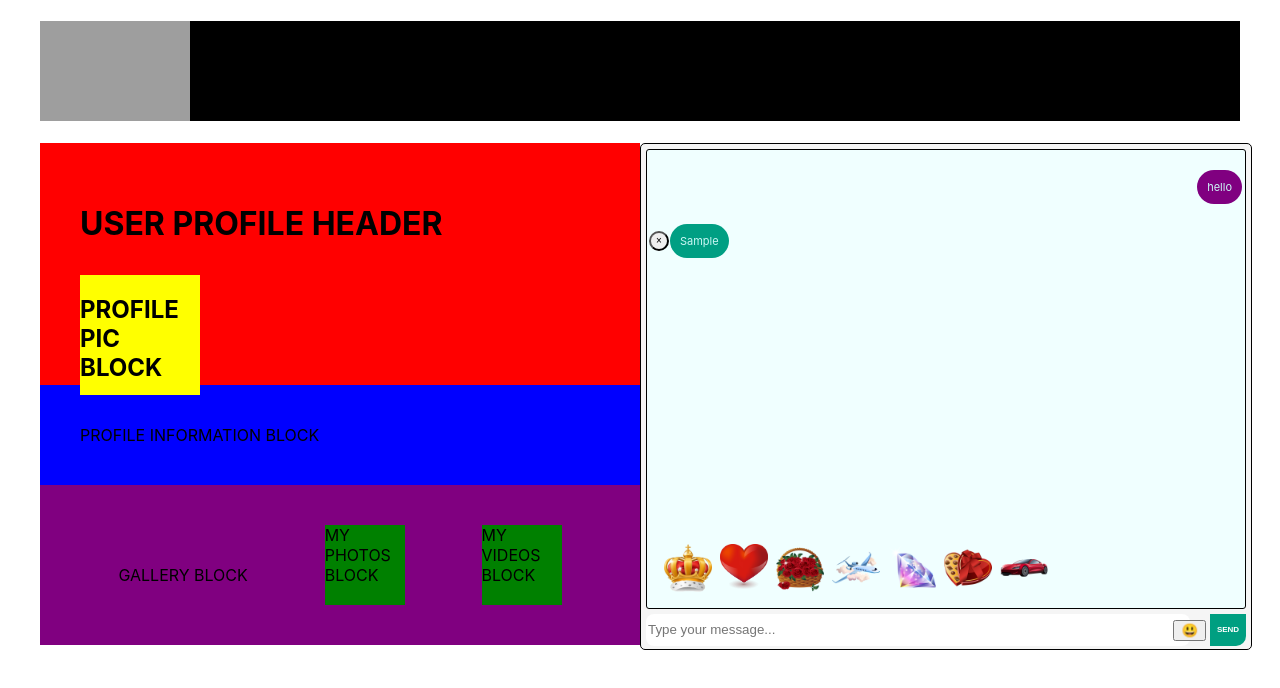
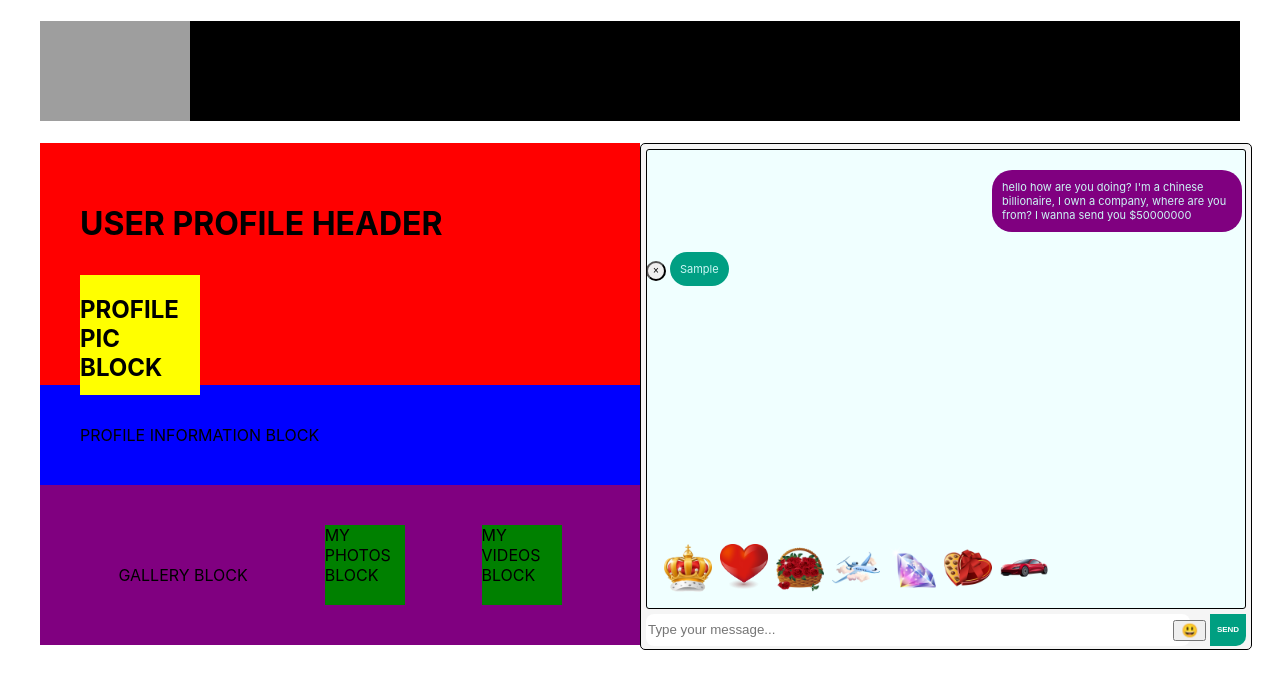
Before and after one commit to rockzNB/ChatBoxReact, a React (Create React App) app: page / in a window 1280 px wide. Both pictures are taken after typing "Sample" into the empty fields and a click on the button "SEND". Shown: the top 688 px of the page. Built offline with nearby package versions, Linux system fonts and the light colour scheme; grey boxes are pictures that could not be loaded.

Commit message:
added more values to the messages array

```diff
--- a/src/pages/Home/chat/chat.js
+++ b/src/pages/Home/chat/chat.js
@@ -1,4 +1,4 @@
-import React, { useState, useRef, useEffect } from "react";
+import React, { useEffect, useRef, useState } from "react";
 import "./styles.css";
 import GiftRow from "./components/gift-row";
 import EmojiPicker from "./components/emoji-picker";
@@ -102,6 +102,24 @@ const emojis = [
   },
 ];
 
+const messages = [
+  {
+    value:
+      "hello how are you doing? I'm a chinese billionaire, I own a company, where are you from? I wanna send you $50000000",
+  },
+  {
+    value: "please send me those virtual gifts I need them to escape prison",
+  },
+
+  {
+    value: "if you REALLY love me, SEND ME THE VIRTUAL GIFTS!!!",
+  },
+
+  {
+    value: "I'm waiting for you in the airport, where are you??? ",
+  },
+];
+
 export default function ChatBox() {
   const [textValue, setTextValue] = useState("");
   const [textMessages, setTextMessages] = useState([]);
@@ -119,12 +137,18 @@ export default function ChatBox() {
   const intervalRef = useRef(null);
   const timeoutRef = useRef(null);
 
+  function randomText() {
+    const random = Math.floor(Math.random() * messages.length);
+    const randomMessages = messages[random];
+    return randomMessages.value;
+  }
+
   const sendFakeMessage = () => {
     clearInterval(intervalRef.current);
     setTextMessages((prevState) => [
       ...prevState,
       {
-        value: "hello",
+        value: randomText(),
         type: "text",
       },
     ]);
--- a/src/pages/Home/chat/components/emoji-picker/index.js
+++ b/src/pages/Home/chat/components/emoji-picker/index.js
@@ -4,6 +4,11 @@ import "./styles.css";
 const emojiStyle = {
   height: "1rem",
   width: "1rem",
+  cursor: "pointer",
+};
+
+const emojiButtonStyle = {
+  cursor: "pointer",
 };
 
 export default function EmojiPicker({ handleClick, emojis }) {
@@ -25,7 +30,11 @@ export default function EmojiPicker({ handleClick, emojis }) {
           />
         ))}
       </div>
-      <button type="button" onClick={() => setHidden(!hidden)}>
+      <button
+        style={emojiButtonStyle}
+        type="button"
+        onClick={() => setHidden(!hidden)}
+      >
         😃
       </button>
     </div>
--- a/src/pages/Home/chat/components/message-renderer/index.js
+++ b/src/pages/Home/chat/components/message-renderer/index.js
@@ -25,21 +25,21 @@ export function MessageRenderer({ textMessages = [], removeMessage }) {
         {textMessages.map((text) => {
           if (text.type === "text" && text.owner) {
             return (
-              <div className="chat_text_area">
+              <div className="chat_chatter">
                 <button
                   className="chat_remove_message"
                   onClick={() => removeMessage(text.id)}
                 >
                   &times;
                 </button>
-                {text.value}
+                <div className="chat_chatter_text">{text.value}</div>
               </div>
             );
           }
           if (text.type === "text" && !text.owner) {
             return (
-              <div className="chat_fake_textarea">
-                <div className="chat_fake_textarea_text">{text.value}</div>
+              <div className="chat_fake_chatter">
+                <div className="chat_fake_chatter_text">{text.value}</div>
               </div>
             );
           } else {
--- a/src/pages/Home/chat/components/message-renderer/styles.css
+++ b/src/pages/Home/chat/components/message-renderer/styles.css
@@ -43,15 +43,19 @@
 .chat_remove_message:hover {
   background: #d8222c;
 }
-.chat_text_area {
+.chat_chatter {
   margin-top: 10px;
+  display: flex;
+  justify-content: flex-start;
+  position: relative;
+  max-width: 100%;
+}
 
-  position: relative;
+.chat_chatter_text {
   max-width: 40%;
   padding: 10px 10px;
   margin-bottom: 10px;
   background-color: #009f83;
-  display: table;
   border-radius: 20px;
   color: #ccf7f5;
   font-size: 11px;
@@ -60,17 +64,15 @@
   margin-left: 3px;
 }
 
-.chat_fake_textarea {
+.chat_fake_chatter {
   position: relative;
   max-width: 100%;
-
   display: flex;
   justify-content: flex-end;
-
   margin-right: 3px;
 }
 
-.chat_fake_textarea_text {
+.chat_fake_chatter_text {
   max-width: 40%;
   color: #ccf7f5;
   word-break: break-word;
```
